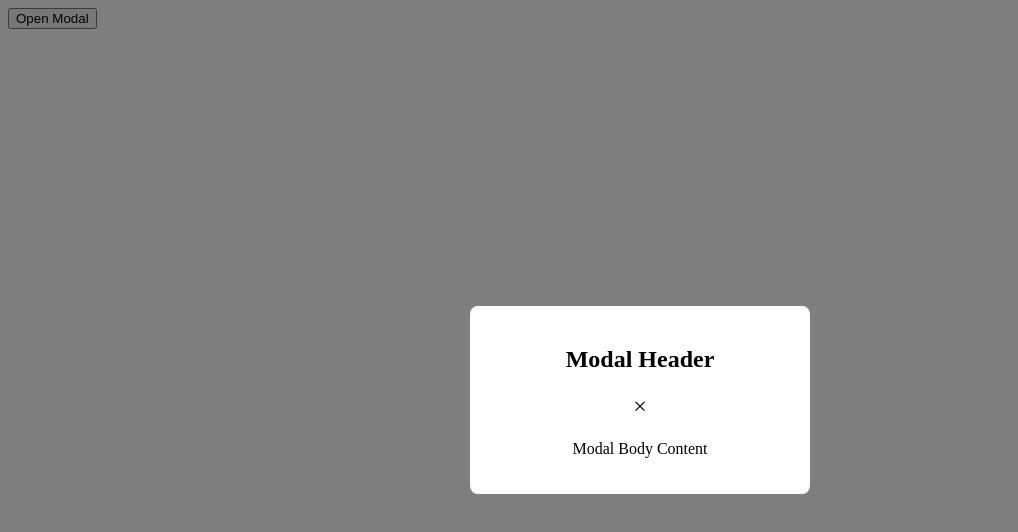
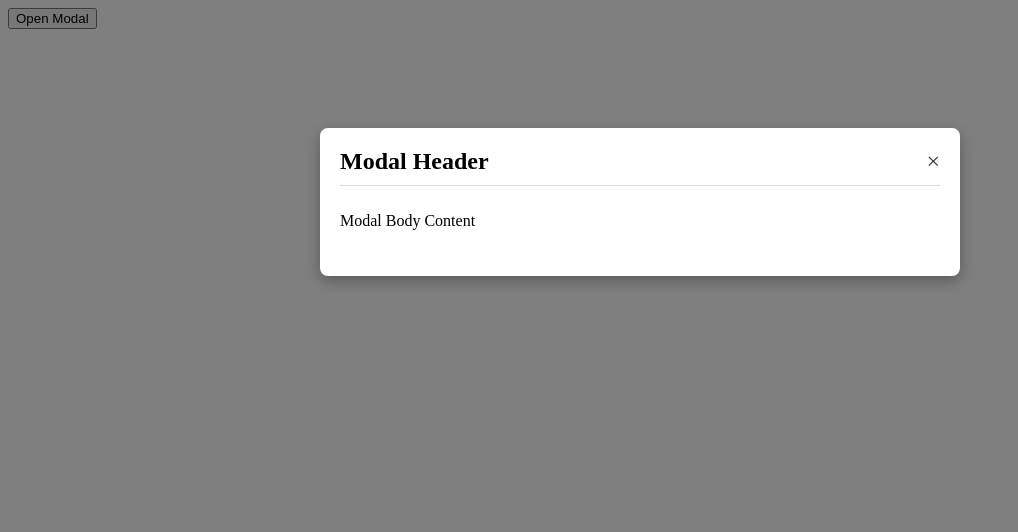
Before and after one commit to acciojob/css-modal-Anna-012, a website: page main.html in a window 1280 px wide. Both pictures are taken after a click on the button "Open Modal". Shown: the whole page, without its empty margins (0-1018 px from the left). Drawn offline with Linux system fonts and the light colour scheme.

Commit message:
created a submission

```diff
--- a/main.html
+++ b/main.html
@@ -1,15 +1,18 @@
 <!DOCTYPE html>
+<html lang="en">
+<head>
+    <meta charset="UTF-8">
+    <meta name="viewport" content="width=device-width, initial-scale=1.0">
+    <title>Modal Example</title>
+    <link rel="stylesheet" href="styles.css">
+</head>
+<body>
 
-<html>
+    <!-- Button to open the modal -->
+    <button id="openModal">Open Modal</button>
 
-<head>
-	<link rel="stylesheet" href="styles.css">
-</head>
-
-<body>
-	<button id="openModal">Open Modal</button>
-
-    <div id="modal" class="modal">
+    <!-- The Modal -->
+    <div id="myModal" class="modal">
         <div class="modal-content">
             <div class="modal-header">
                 <h2>Modal Header</h2>
@@ -20,10 +23,7 @@
             </div>
         </div>
     </div>
-	<!-- the entire body must be written by student -->
-    <script type="text/javascript" src="./script.js">
-</script>
 
+    <script src="script.js"></script>
 </body>
-
 </html>
--- a/script.js
+++ b/script.js
@@ -1,21 +1,21 @@
-// Get elements
-const modal = document.getElementById('modal');
-const openModalButton = document.getElementById('openModal');
-const closeModalButton = document.querySelector('.close-modal');
+// Get the modal, button, and close elements
+const modal = document.getElementById("myModal");
+const openModalBtn = document.getElementById("openModal");
+const closeModalBtn = document.querySelector(".close-modal");
 
-// Function to open the modal with 'flex' display
-openModalButton.addEventListener('click', () => {
-    modal.style.display = 'flex';  // Ensure display is set to 'flex'
+// Open modal when button is clicked
+openModalBtn.addEventListener("click", () => {
+    modal.style.display = "block";
 });
 
-// Function to close the modal when clicking outside the modal content
-window.addEventListener('click', (event) => {
+// Close modal when clicking on the close button
+closeModalBtn.addEventListener("click", () => {
+    modal.style.display = "none";
+});
+
+// Close modal when clicking outside the modal content
+window.addEventListener("click", (event) => {
     if (event.target === modal) {
-        modal.style.display = 'none';
+        modal.style.display = "none";
     }
 });
-
-// Function to close the modal when the close button is clicked
-closeModalButton.addEventListener('click', () => {
-    modal.style.display = 'none';
-});
--- a/styles.css
+++ b/styles.css
@@ -1,35 +1,44 @@
-/*  your css code here. If applicable */
+/* Basic styles for modal */
 .modal {
-    display: none; /* Initially hidden */
+    display: none; /* Hidden by default */
     position: fixed;
     top: 0;
     left: 0;
     width: 100%;
     height: 100%;
-    background-color: rgba(0, 0, 0, 0.5);
-    justify-content: center;
-    align-items: center;
+    background-color: rgba(0, 0, 0, 0.5); /* Black background with opacity */
+    z-index: 1;
 }
 
 .modal-content {
-    background-color: white;
+    position: relative;
+    margin: 10% auto;
     padding: 20px;
+    background-color: #fff;
+    width: 80%;
+    max-width: 600px;
     border-radius: 8px;
-    width: 300px;
-    text-align: center;
+    box-shadow: 0 5px 15px rgba(0, 0, 0, 0.3);
 }
 
 .modal-header {
-    display: block;
+    display: flex;
     justify-content: space-between;
     align-items: center;
+    border-bottom: 1px solid #ddd;
+    padding-bottom: 10px;
+}
+
+.modal-header h2 {
+    margin: 0;
 }
 
 .close-modal {
     cursor: pointer;
     font-size: 24px;
+    color: #333;
 }
 
 .modal-body {
-    margin-top: 20px;
+    padding: 10px 0;
 }
```
